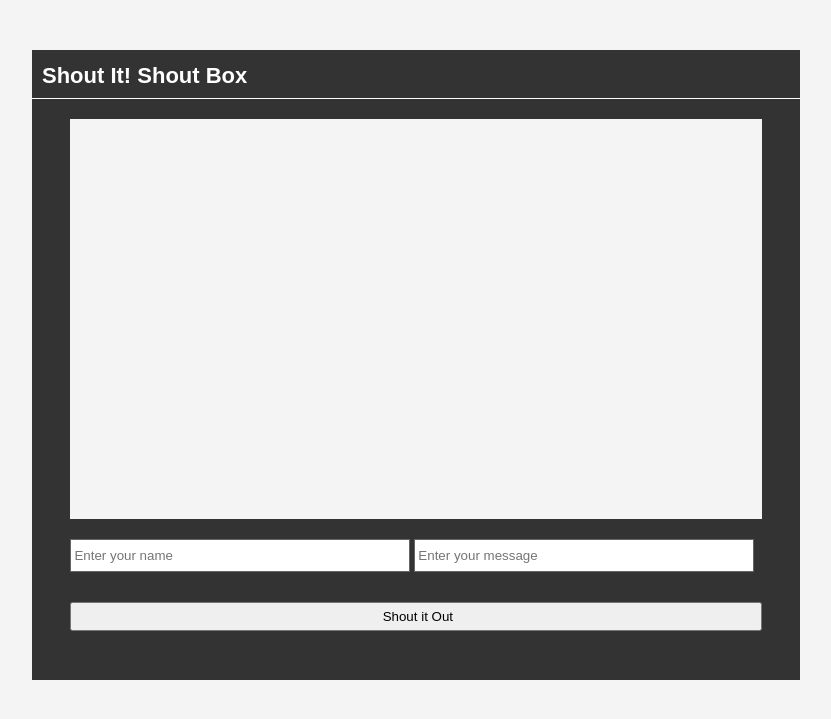
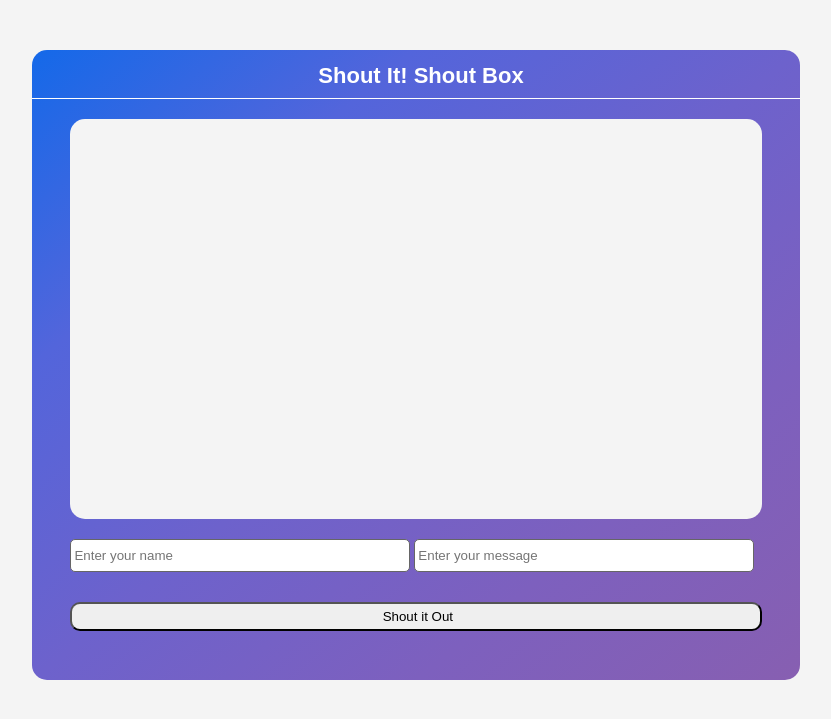
Before and after one commit to krom0002/shout_it_tutorial, a PHP site: page / in a window 1280 px wide. Shown: the top 719 px of the page, without its empty margins (224-1055 px from the left). Run offline with PHP 8.4, Linux system fonts and the light colour scheme; data that the repository does not hold is empty.

Commit message:
CSS added rounded corners and gradient bakground

```diff
--- a/css/style.css
+++ b/css/style.css
@@ -14,11 +14,19 @@ body {
 }
 
 #container {
-  background: #333333;
+  background-image: linear-gradient(
+    to right bottom,
+    #1469e9,
+    #5365db,
+    #6d62cc,
+    #7d60be,
+    #875fb1
+  );
   margin: 50px auto;
   overflow: auto;
   width: 60%;
   min-height: 630px;
+  border-radius: 15px;
 }
 
 header h1 {
@@ -26,6 +34,7 @@ header h1 {
   font-size: 22px;
   padding: 15px 0 10px 10px;
   border-bottom: 1px solid #ffffff;
+  text-align: center;
 }
 
 #shouts {
@@ -34,6 +43,7 @@ header h1 {
   height: 400px;
   margin: 20px auto;
   overflow: auto;
+  border-radius: 15px;
 }
 
 .shout {
@@ -59,6 +69,7 @@ header h1 {
   padding: 3px;
   margin-bottom: 20px;
   border: #666666 solid 1px;
+  border-radius: 5px;
 }
 
 #input .shout-btn {
@@ -66,6 +77,7 @@ header h1 {
   margin-bottom: 30px;
   width: 100%;
   margin: 10px auto;
+  border-radius: 10px;
 }
 
 .error {
```
